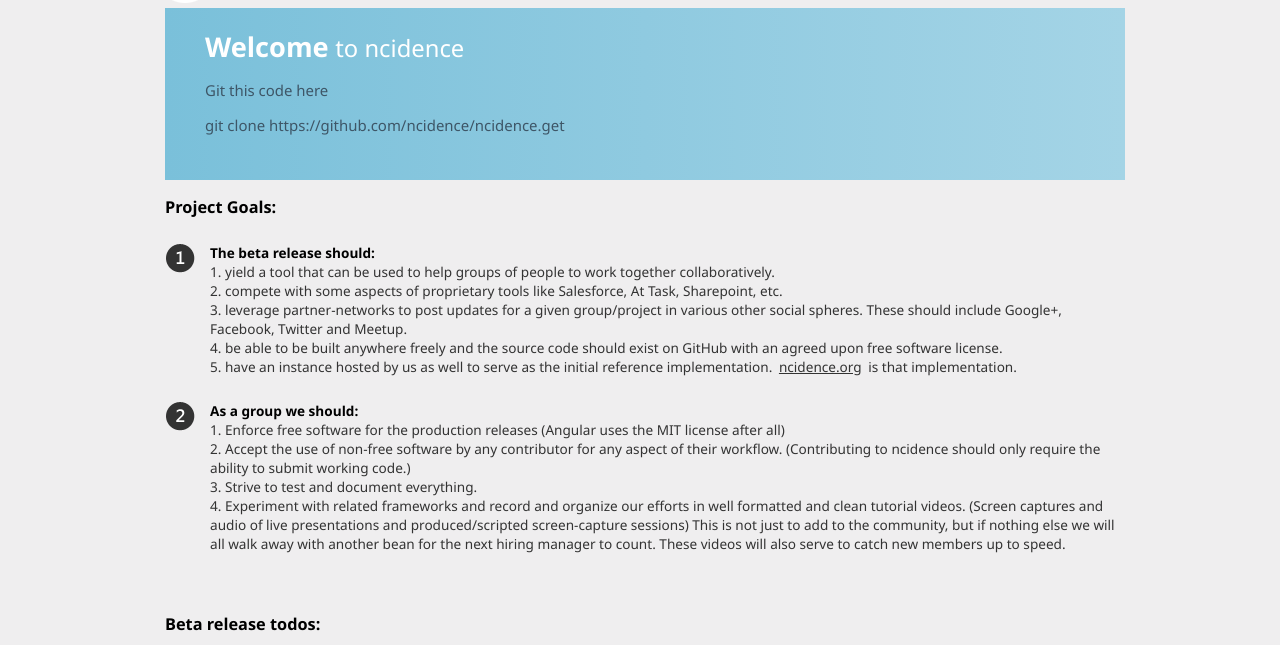
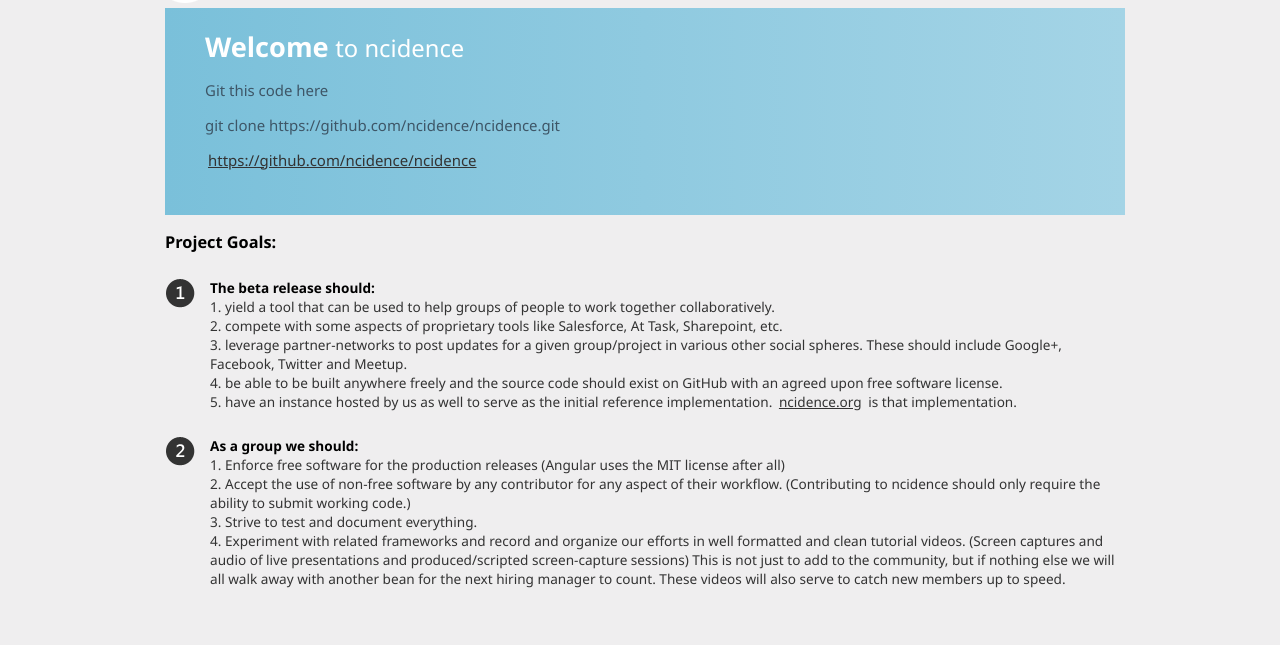
Before and after one commit to ncidence/ncidence, a website: page client/index.html in a window 1280 px wide. Shown: the part 148-793 px from the top of the page. Drawn offline with nearby package versions, Linux system fonts and the light colour scheme; no server answers.

Commit message:
fixed git links on homepage

```diff
--- a/client/index.html
+++ b/client/index.html
@@ -40,7 +40,8 @@
                         <h2>to ncidence</h2>
                     </hgroup>
                     <p>Git this code here<p />
-                    <p>git clone https://github.com/ncidence/ncidence.get</p>
+                    <p>git clone https://github.com/ncidence/ncidence.git</p>
+                    <p><a href="https://github.com/ncidence/ncidence" target="_blank">https://github.com/ncidence/ncidence</a></p>
                 </div>
             </section>
 
```
